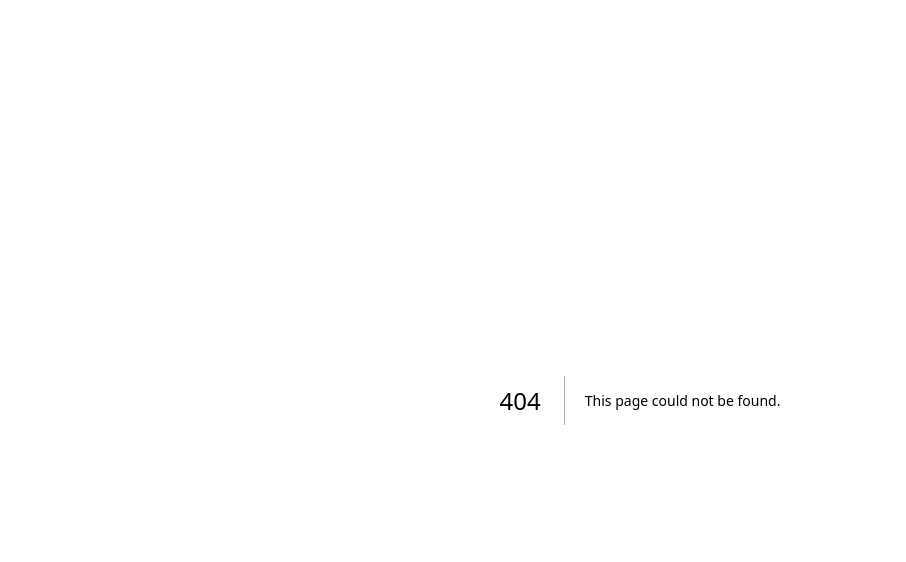
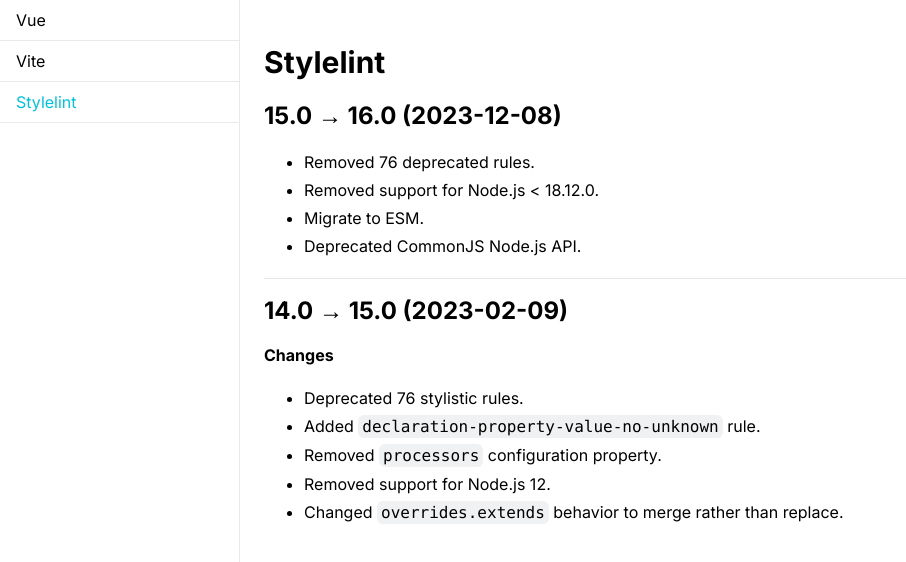
Before and after one commit to lovue/happy-upgrade, a Next.js app: page /stylelint in a window 1280 px wide. Before the commit this address had no page. Shown: the top 562 px of the page, without its empty margins (0-906 px from the left). Built offline with nearby package versions, Linux system fonts and the light colour scheme.

Commit message:
doc: stylelint page.

```diff
--- a/app/(primary)/layout.tsx
+++ b/app/(primary)/layout.tsx
@@ -7,6 +7,7 @@
 }[] = [
   { name: 'Vue', value: 'vue' },
   { name: 'Vite', value: 'vite' },
+  { name: 'Stylelint', value: 'stylelint' },
 ]
 
 export default function PrimaryLayout({ children }: { children: React.ReactNode }) {
--- /dev/null
+++ b/app/(primary)/stylelint/page.mdx
@@ -0,0 +1,20 @@
+# Stylelint
+
+## 15.0 → 16.0 (2023-12-08)
+
+- Removed 76 deprecated rules.
+- Removed support for Node.js < 18.12.0.
+- Migrate to ESM.
+- Deprecated CommonJS Node.js API.
+
+---
+
+## 14.0 → 15.0 (2023-02-09)
+
+**Changes**
+
+- Deprecated 76 stylistic rules.
+- Added `declaration-property-value-no-unknown` rule.
+- Removed `processors` configuration property.
+- Removed support for Node.js 12.
+- Changed `overrides.extends` behavior to merge rather than replace.
```
